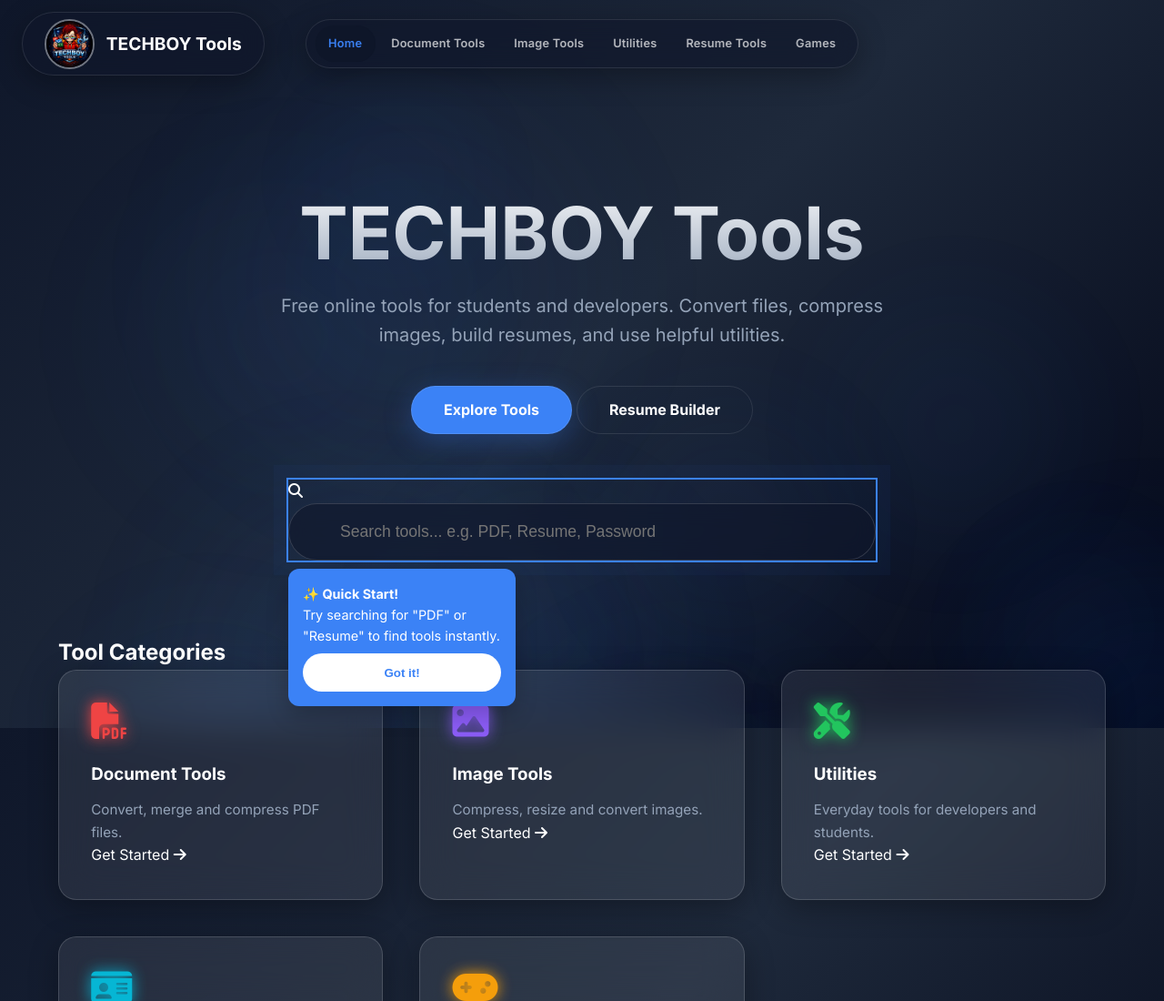
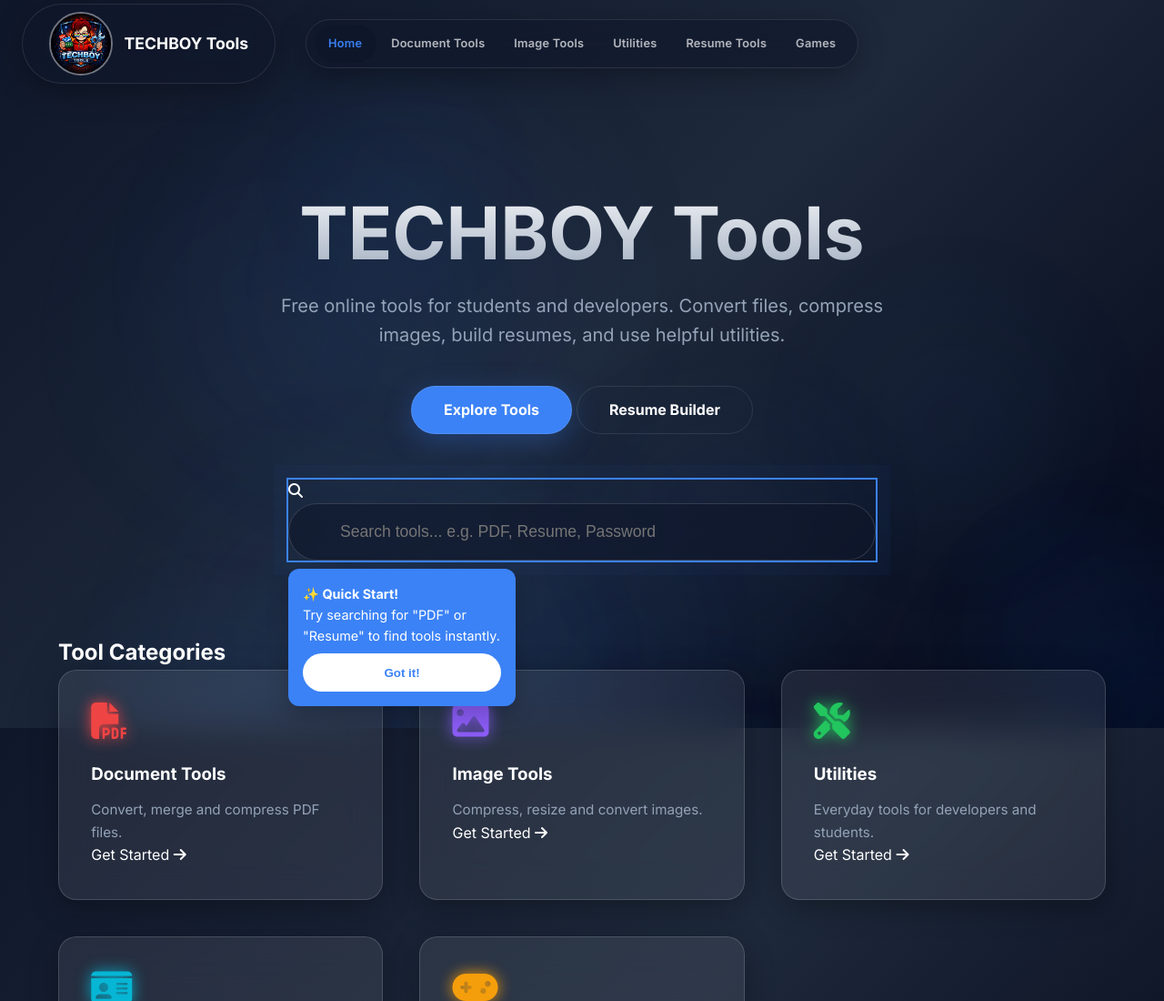
Before and after one commit to chimataraghuram/TECHBOY-TOOLS, a plain HTML site: page index.html in a window 1280 px wide. Shown: the top 1100 px of the page at 91% size. Drawn offline with nearby package versions, Linux system fonts and the light colour scheme; a script that the page names is missing.

Commit message:
UI Refinement: Increased logo size and decreased branding text size

```diff
--- a/css/styles.css
+++ b/css/styles.css
@@ -116,7 +116,7 @@
 }
 
 .logo {
-  font-size: 1.2rem;
+  font-size: 1.1rem;
   font-weight: 800;
   display: flex;
   align-items: center;
@@ -124,8 +124,8 @@
   color: white;
   background: rgba(15, 23, 42, 0.6);
   backdrop-filter: blur(12px);
-  padding: 0.4rem 1.5rem;
-  border-radius: 50px;
+  padding: 0.5rem 1.8rem;
+  border-radius: 60px;
   border: 1px solid rgba(255, 255, 255, 0.1);
   box-shadow: 0 8px 32px rgba(0, 0, 0, 0.3);
   position: absolute;
@@ -134,7 +134,7 @@
 }
 
 .logo img.nav-logo-img {
-  height: 55px; width: 55px;
+  height: 70px; width: 70px;
   border-radius: 50%;
   object-fit: cover;
   border: 2px solid rgba(255, 255, 255, 0.4);
```
